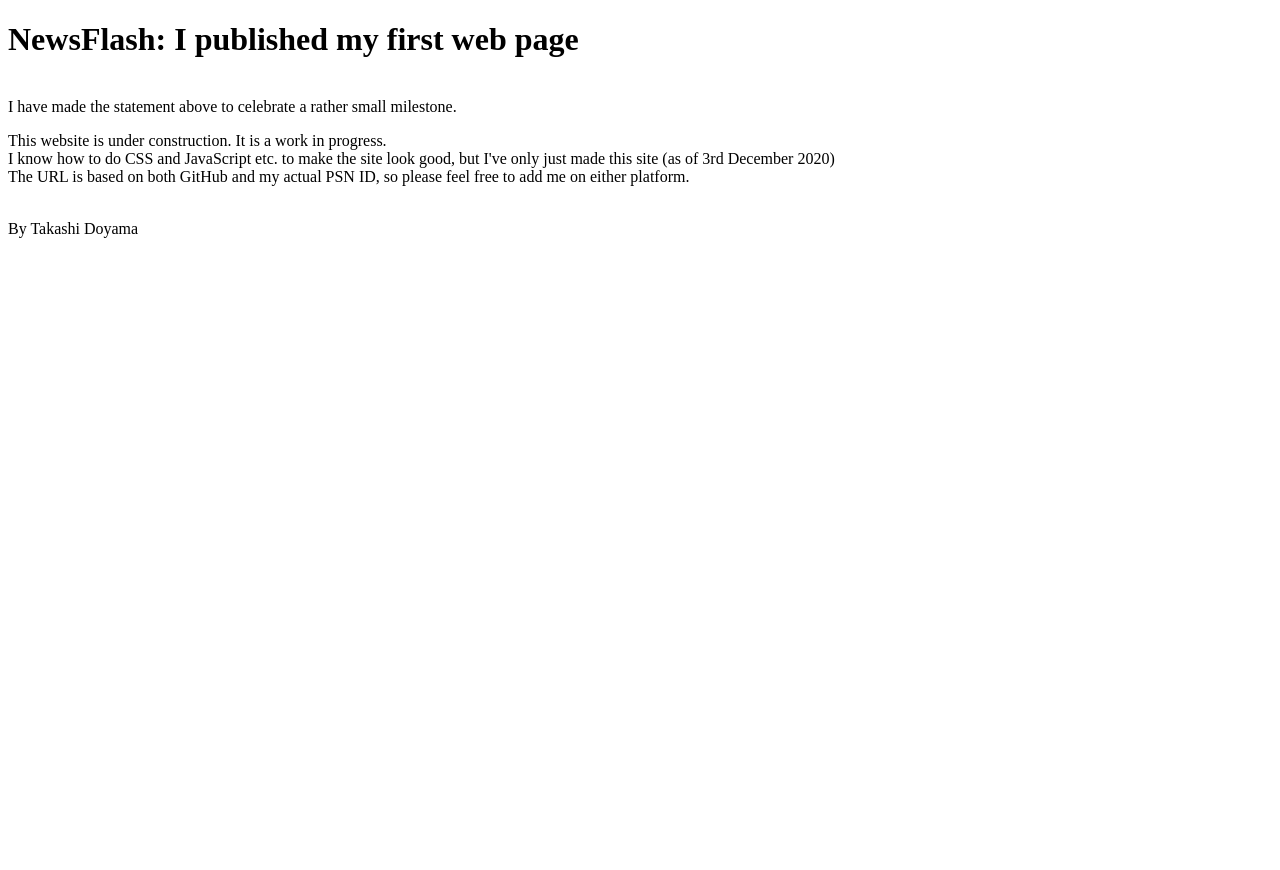
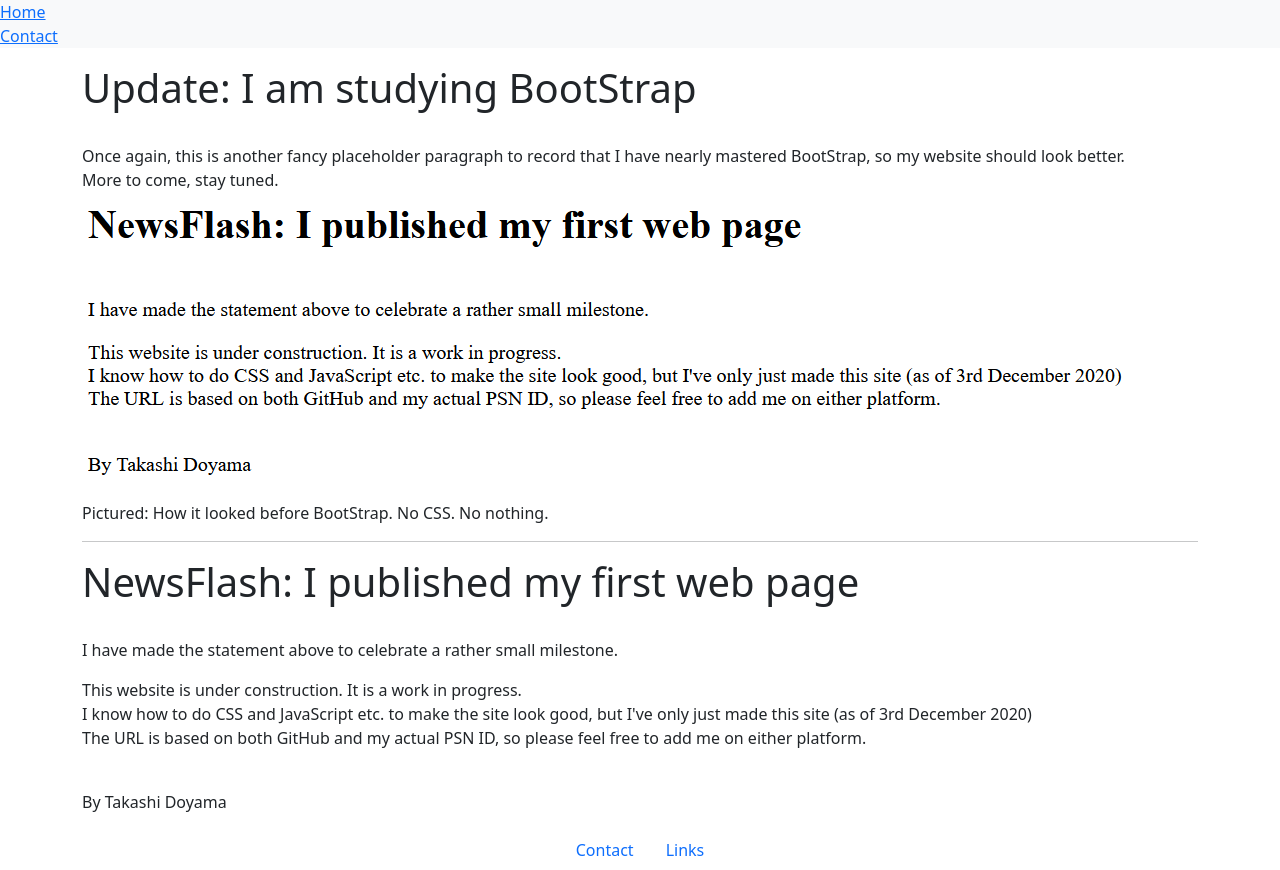
Before and after one commit to donchan91/donchan91.github.io, a plain HTML site: page index.html in a window 1280 px wide. Before the commit the page ends 800 px from the top, so only its background shows below. Drawn offline with nearby package versions, Linux system fonts and the light colour scheme.

Commit message:
Add files via upload
Re-uploaded index.html as I have accidentally uploaded contact.html instead

Added Bootstrap and started working on the navbar

```diff
--- a/index.html
+++ b/index.html
@@ -1,15 +1,51 @@
 <!DOCTYPE html>
 <html lang="en">
+
 <head>
+    <link href="https://cdn.jsdelivr.net/npm/bootstrap@5.0.0-beta1/dist/css/bootstrap.min.css" rel="stylesheet"
+        integrity="sha384-giJF6kkoqNQ00vy+HMDP7azOuL0xtbfIcaT9wjKHr8RbDVddVHyTfAAsrekwKmP1" crossorigin="anonymous">
+    <script src="https://cdn.jsdelivr.net/npm/bootstrap@5.0.0-beta1/dist/js/bootstrap.bundle.min.js"
+        integrity="sha384-ygbV9kiqUc6oa4msXn9868pTtWMgiQaeYH7/t7LECLbyPA2x65Kgf80OJFdroafW"
+        crossorigin="anonymous"></script>
+
     <title>Takashi Doyama CV Website</title>
 </head>
+
 <body>
+    <nav class="navbar-light bg-light">
+        <ul class="navbar-nav">
+            <li class="navbar-item">
+                <a class="navbar-link" href="#">
+                    Home
+                </a>
+            </li>
+            <li class="navbar-item">
+                <a class="navbar-link" href="contact.html">
+                    Contact
+                </a>
+            </li>
+        </ul>
+    </nav>
+
+    <div class="container">
+        <p>
+        <h1>Update: I am studying BootStrap</h1><br>
+        Once again, this is another fancy placeholder paragraph to record that I have nearly mastered BootStrap, so my
+        website should look better.<br>
+        More to come, stay tuned. <br>
+        <img src="before-styling.png">
+        <p class="text-small">
+            Pictured: How it looked before BootStrap. No CSS. No nothing.
+        </p>
+        </p>
+        <hr>
         <p>
         <h1>NewsFlash: I published my first web page </h1><br>
         I have made the statement above to celebrate a rather small milestone. </p>
         <p>
             This website is under construction. It is a work in progress.<br>
-        I know how to do CSS and JavaScript etc. to make the site look good, but I've only just made this site (as of 3rd December 2020)<br>
+            I know how to do CSS and JavaScript etc. to make the site look good, but I've only just made this site (as
+            of 3rd December 2020)<br>
             The URL is based on both GitHub and my actual PSN ID, so please feel free to add me on either platform. <br>
             <br>
 
@@ -18,5 +54,31 @@
             By Takashi Doyama <br>
 
         </p>
+
+    </div>
+
+    <div id="container">
+        <!--Start of Navbar-->
+        <nav class="nav justify-content-center">
+            <a class="nav-link">
+                Contact
+            </a>
+            <a class="nav-link">
+                Links
+            </a>
+        </nav>
+        <!--End of Navbar-->
+    </div>
+
+    <!--Bootstrap JavaScript Libraries below-->
+    <script src="https://code.jquery.com/jquery-3.3.1.slim.min.js"
+        integrity="sha384-q8i/X+965DzO0rT7abK41JStQIAqVgRVzpbzo5smXKp4YfRvH+8abtTE1Pi6jizo"
+        crossorigin="anonymous"></script>
+    <script src="https://cdnjs.cloudflare.com/ajax/libs/popper.js/1.14.6/umd/popper.min.js"
+        integrity="sha384-wHAiFfRlMFy6i5SRaxvfOCifBUQy1xHdJ/yoi7FRNXMRBu5WHdZYu1hA6ZOblgut"
+        crossorigin="anonymous"></script>
+    <!--Bootstrap JavaScript Libraries above-->
+
 </body>
+
 </html>
```
Lines whose indentation alone changed are shown as unchanged.
